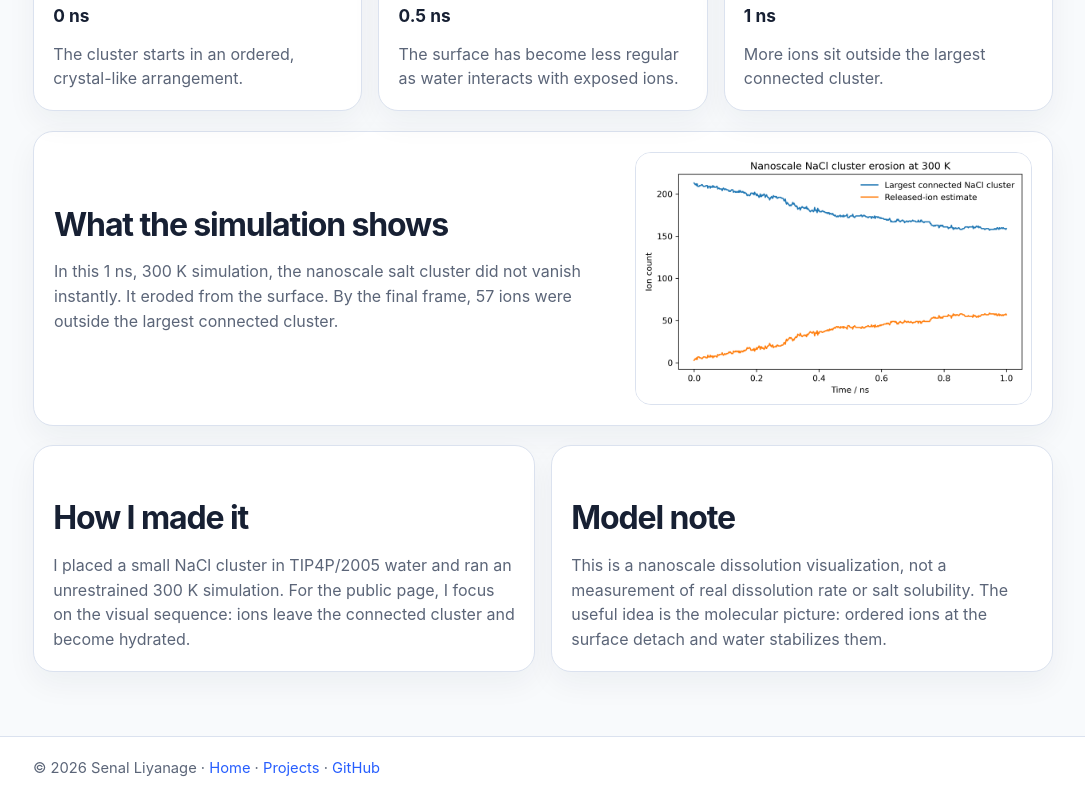
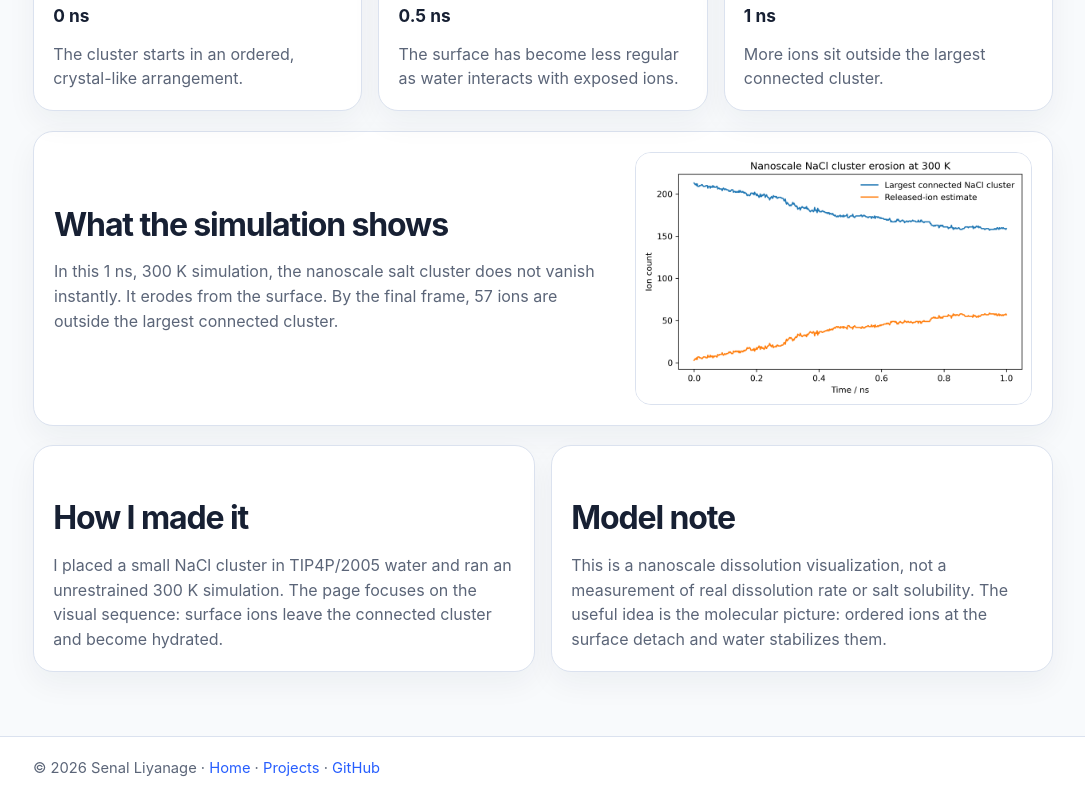
Before and after one commit to senal-liyanage/senal-liyanage.github.io, a plain HTML site: page projects/salt-dissolution/index.html in a window 1280 px wide. Shown: the part 2022-2822 px from the top of the page, without its empty margins (97-1182 px from the left). Drawn offline with Linux system fonts and the light colour scheme.

Commit message:
Refine salt dissolution project page

```diff
--- a/projects/salt-dissolution/index.html
+++ b/projects/salt-dissolution/index.html
@@ -67,7 +67,7 @@
     <section class="dissolution-summary">
       <div>
         <h2>What the simulation shows</h2>
-        <p>In this 1 ns, 300 K simulation, the nanoscale salt cluster did not vanish instantly. It eroded from the surface. By the final frame, 57 ions were outside the largest connected cluster.</p>
+        <p>In this 1 ns, 300 K simulation, the nanoscale salt cluster does not vanish instantly. It erodes from the surface. By the final frame, 57 ions are outside the largest connected cluster.</p>
       </div>
       <img src="../../assets/projects/salt-dissolution/project002_300K_cluster_erosion.png" alt="Cluster erosion summary for the salt dissolution simulation">
     </section>
@@ -75,7 +75,7 @@
     <section class="grid-2">
       <article class="card">
         <h2>How I made it</h2>
-        <p>I placed a small NaCl cluster in TIP4P/2005 water and ran an unrestrained 300 K simulation. For the public page, I focus on the visual sequence: ions leave the connected cluster and become hydrated.</p>
+        <p>I placed a small NaCl cluster in TIP4P/2005 water and ran an unrestrained 300 K simulation. The page focuses on the visual sequence: surface ions leave the connected cluster and become hydrated.</p>
       </article>
       <article class="card">
         <h2>Model note</h2>
```
